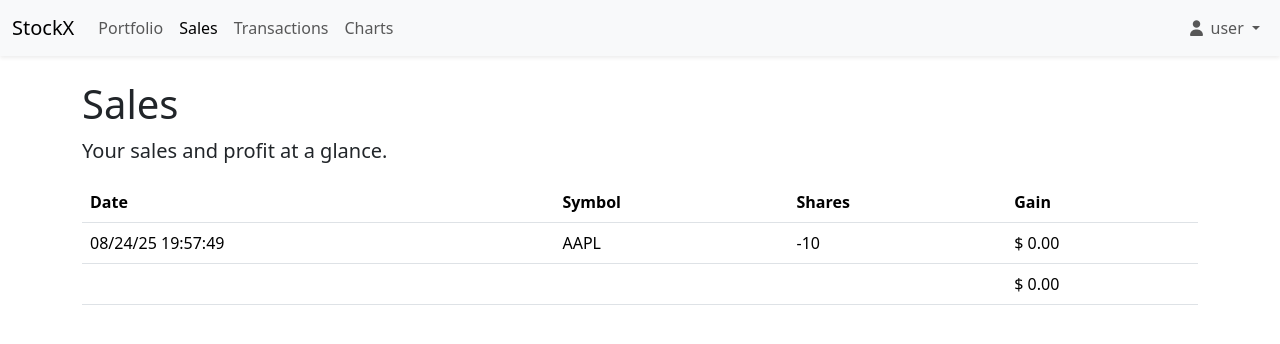
After one commit to origin-unknown/stockx, a Flask app: page /portfolio/sales in a window 1280 px wide. The commit adds this page. Shown: the top 344 px of the page. Run offline with Flask 3, Linux system fonts and the light colour scheme; a user stored in the database is signed in; some libraries are stand-ins or nearby versions.

Commit message:
Fixed minor bugs. Sales overview added.

```diff
--- a/src/stockx/templates/layout.html
+++ b/src/stockx/templates/layout.html
@@ -1,5 +1,5 @@
 <!DOCTYPE html>
-<html>
+<html data-bs-theme="auto">
 <head>
 	<meta charset="utf-8">
 	<meta name="viewport" content="width=device-width, initial-scale=1">
@@ -8,21 +8,19 @@
 	{% endblock %}
 	<link
 		rel="stylesheet"
-		href="https://cdn.jsdelivr.net/npm/bootstrap@5.0.2/dist/css/bootstrap.min.css"
-		integrity="sha384-EVSTQN3/azprG1Anm3QDgpJLIm9Nao0Yz1ztcQTwFspd3yD65VohhpuuCOmLASjC"
+		href="https://cdn.jsdelivr.net/npm/bootstrap@5.3.7/dist/css/bootstrap.min.css"
+		integrity="sha384-LN+7fdVzj6u52u30Kp6M/trliBMCMKTyK833zpbD+pXdCLuTusPj697FH4R/5mcr"
 		crossorigin="anonymous">
-
 	<link
 		rel="stylesheet"
-		type="text/css" href="https://use.fontawesome.com/releases/v5.8.1/css/all.css"
-		integrity="sha384-50oBUHEmvpQ+1lW4y57PTFmhCaXp0ML5d60M1M7uH2+nqUivzIebhndOJK28anvf"
-		crossorigin="anonymous">
-
-	<title></title>
+		href="https://cdnjs.cloudflare.com/ajax/libs/font-awesome/7.0.0/css/all.min.css"
+		integrity="sha512-DxV+EoADOkOygM4IR9yXP8Sb2qwgidEmeqAEmDKIOfPRQZOWbXCzLC6vjbZyy0vPisbH2SyW27+ddLVCN+OMzQ=="
+		crossorigin="anonymous"
+		referrerpolicy="no-referrer" />
 </head>
 <body>
 
-	<nav class="navbar navbar-expand-lg navbar-light bg-light shadow-sm">
+	<nav class="navbar navbar-expand-lg navbar-light bg-body-tertiary shadow-sm">
 		<div class="container-fluid">
 			<a class="navbar-brand" href="/">StockX</a>
 			<button class="navbar-toggler" type="button" data-bs-toggle="collapse" data-bs-target="#navbarSupportedContent" aria-controls="navbarSupportedContent" aria-expanded="false" aria-label="Toggle navigation">
@@ -33,6 +31,9 @@
 					{% if current_user.is_authenticated %}
 					<li class="nav-item">
 							<a class="nav-link{%- if request.endpoint == 'trading.index' %} active{% endif %}" href="{{ url_for('trading.index') }}">Portfolio</a>
+					</li>
+					<li class="nav-item">
+							<a class="nav-link{%- if request.endpoint == 'trading.sales' %} active{% endif %}" href="{{ url_for('trading.sales') }}">Sales</a>
 					</li>
 					<li class="nav-item">
 							<a class="nav-link{%- if request.endpoint == 'trading.transactions' %} active{% endif %}" href="{{ url_for('trading.transactions') }}">Transactions</a>
--- a/src/stockx/templates/trading/charts.html
+++ b/src/stockx/templates/trading/charts.html
@@ -20,7 +20,7 @@
 	<form class="row g-3" name="chart-form">
 		<div class="col-md-2">
 			<label class="form-label" for="symbol">Symbol</label>
-			<input class="form-control" type="text" name="symbol" id="symbol" value="{{ symbol }}" autofocus placeholder="AAPL" />
+			<input class="form-control" type="text" name="symbol" id="symbol" value="{{ symbol }}" autofocus autocomplete="off" auplaceholder="AAPL" />
 		</div>
 		<div class="col-md-5">
 			<label class="form-label" for="bgn">Start</label>
@@ -35,7 +35,7 @@
 		</div>
 	</form>
 
-	<div id="chart" class="chart"></div>
+	<div id="chart" class="chart my-3"></div>
 
 	<script src="https://cdn.plot.ly/plotly-3.0.1.min.js" charset="utf-8"></script>
 	<script type="text/javascript">
--- /dev/null
+++ b/src/stockx/templates/trading/sales.html
@@ -0,0 +1,39 @@
+{% extends 'layout.html' %}
+
+{% block title %}Sales{% endblock %}
+
+{% block head %}
+	{{ super() }}
+{% endblock %}
+
+{% block content %}
+	<h1>Sales</h1>
+	<p class="lead">Your sales and profit at a glance.</p>
+
+	<table class="table">
+		<thead>
+			<tr>
+				<th>Date</th>
+				<th>Symbol</th>
+				<th>Shares</th>
+				<th>Gain</th>
+			</tr>
+		</thead>
+		<tbody>
+			{% for txn, profit in sales -%}
+			<tr>
+				<td>{{ txn.date_created.strftime('%x %X') }}</td>
+				<td>{{ txn.symbol }}</td>
+				<td>{{ txn.shares }}</td>
+				<td>$ {{ '%.2f'|format(profit) }}</td>
+			</tr>
+			{% endfor -%}
+		</tbody>
+		<tfoot>
+			<tr>
+				<td colspan="3"></td>
+				<td>$ {{ '%.2f'|format(total_profit) }}
+			</tr>
+		</tfoot>
+	</table>
+{% endblock %}
--- a/src/stockx/templates/trading/sell.html
+++ b/src/stockx/templates/trading/sell.html
@@ -7,7 +7,7 @@
 
 {% block content %}
 
-	<h1>Buy</h1>
+	<h1>Sell</h1>
 
 	<form method="POST">
 		{{ form.csrf_token }}
--- a/src/stockx/templates/users/register.html
+++ b/src/stockx/templates/users/register.html
@@ -33,10 +33,8 @@
 			</div>
 			<div class="mb-3">
 				{{ form.username.label(class_='form-label') }}
-				<div class="input-group">
-					<div class="input-group-prepend">
-						<span class="input-group-text" id="inputGroupPrepend">@</span>
-					</div>
+				<div class="input-group has-validation">
+					<span class="input-group-text" id="inputGroupPrepend">@</span>
 					{{ form.username(class_='form-control' +
 							('', ' is-invalid')[form.username.errors | count]) }}
 					{% if form.username.errors: -%}
--- a/src/stockx/trading/models.py
+++ b/src/stockx/trading/models.py
@@ -1,8 +1,8 @@
 from .. import db
 from dataclasses import dataclass
 from datetime import datetime
-from sqlalchemy import Enum
-from sqlalchemy.sql import func
+from sqlalchemy import Enum, Float, func
+from sqlalchemy.ext.hybrid import hybrid_property
 import enum
 
 
@@ -42,6 +42,6 @@ class Transaction(db.Model):
 	user_id: db.Mapped[int]= db.mapped_column(db.Integer, db.ForeignKey('users.id'), nullable=False)
 	user: db.Mapped['User'] = db.relationship(back_populates='transactions')
 
-	@property
+	@hybrid_property
 	def cost(self):
 		return abs(self.shares * self.price)
--- a/src/stockx/trading/routes.py
+++ b/src/stockx/trading/routes.py
@@ -19,6 +19,11 @@ from sqlalchemy.sql import func
 import plotly
 import plotly.graph_objects as go
 import yfinance as yf
+
+
+from collections import deque
+
+
 
 
 bp = Blueprint(
@@ -105,6 +110,70 @@ def sell():
 
 	return render_template('sell.html', **locals())
 
+@bp.route('/sales')
+@login_required
+def sales():
+	with db.session.begin_nested():
+		sales, total_profit = get_sales_with_fifo_profit()
+	return render_template('sales.html', **locals())
+
+def get_sales_with_fifo_profit():
+	sells = (
+		db.session.execute(
+			db.select(Transaction)
+			.where(
+				Transaction.user_id == current_user.id,
+				Transaction.type == TransactionType.SELL
+			)
+			.order_by(Transaction.date_created.asc())
+		)
+		.scalars()
+		.all()
+	)
+
+	results = []
+	total_profit = 0.0
+
+	for sell in sells:
+		profit = fifo_profit_for_sale(sell)
+		results.append((sell, profit))
+		if profit is not None:
+			total_profit += profit
+
+	return results, total_profit
+
+def fifo_profit_for_sale(sell: Transaction) -> float | None:
+	buys = (
+		db.session.execute(
+			db.select(Transaction)
+			.where(
+				Transaction.user_id == sell.user_id,
+				Transaction.symbol == sell.symbol,
+				Transaction.type == TransactionType.BUY,
+				Transaction.date_created <= sell.date_created
+			)
+			.order_by(Transaction.date_created.asc())
+		)
+		.scalars()
+		.all()
+	)
+
+	fifo = deque((b.shares, b.price) for b in buys)
+	remaining = abs(sell.shares)
+	profit = 0.0
+
+	while remaining > 0 and fifo:
+		buy_shares, buy_price = fifo[0]
+		used = min(remaining, buy_shares)
+		profit += used * (sell.price - buy_price)
+		remaining -= used
+		if used == buy_shares:
+			fifo.popleft()
+		else:
+			fifo[0] = (buy_shares - used, buy_price)
+
+	return profit if remaining == 0 else None
+
 @bp.route('/charts')
 @login_required
 def charts():
@@ -121,6 +190,7 @@ def chart_data():
 
 	try:
 		ticker = yf.Ticker(symbol)
+		currency = ticker.history_metadata['currency']
 		df = ticker.history(start=bgn_dt.isoformat(), end=end_dt.isoformat(), raise_errors=True)
 	except Exception as exc:
 		abort(404)
@@ -146,14 +216,16 @@ def chart_data():
 	fig.update_layout(
 		autotypenumbers='convert types',
 		title=f'{symbol.upper()} Chart',
-		yaxis_title='Price (USD)',
+		yaxis_title=f'Price ({currency})',
 		xaxis_title='Date',
 		xaxis_rangeslider_visible=False,
-		autosize=True
+		autosize=True,
+		# paper_bgcolor='rgba(0,0,0,0)',
+		# plot_bgcolor='rgba(0,0,0,0)'
 	)
-	fig.update_yaxes(tickprefix="$")
+	# fig.update_yaxes(tickprefix="$")
 	fig.update_xaxes(
-#		dtick='D1',
+		# dtick='D1',
 		tickformat="%d.%m.%Y"
 	)
 	fig.update_xaxes(type='date')
```
